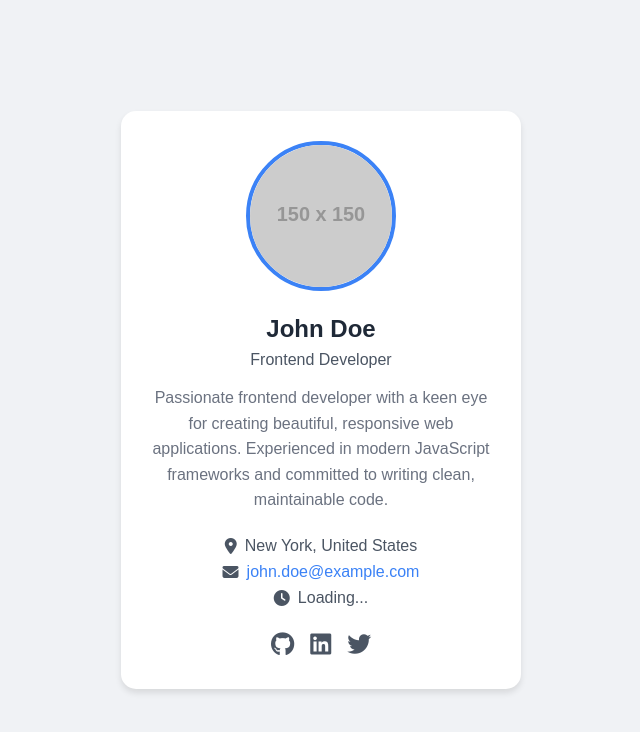
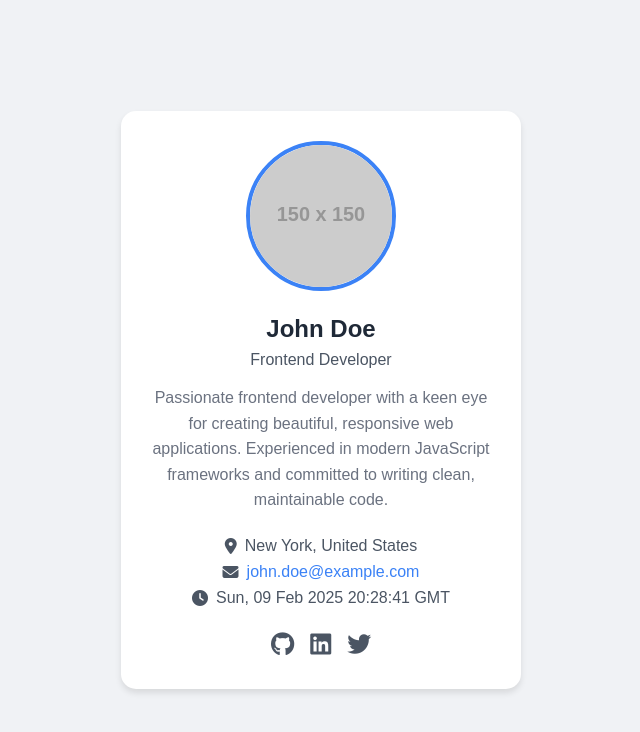
Before and after one commit to Mbelenga/HNG-Internship-Projects, a plain HTML site: page Profile-Card/index.html in a window 1280 px wide. Shown: the whole page, without its empty margins (319-959 px from the left). Drawn offline with Linux system fonts and the light colour scheme; placeholder pictures from the web are drawn by us.

Commit message:
wrote functions in javascript

```diff
--- a/Profile-Card/index.html
+++ b/Profile-Card/index.html
@@ -54,6 +54,6 @@
             </a>
         </div>
     </div>
-    <script src="script.js"></script>
+    <script src="scripts/index.js"></script>
 </body>
 </html>
--- a/Profile-Card/scripts/index.js
+++ b/Profile-Card/scripts/index.js
@@ -4,6 +4,5 @@ function updateUTCTime() {
     timeElement.textContent = now.toUTCString();
 }
 
-// Update time immediately and then every second
 updateUTCTime();
 setInterval(updateUTCTime, 1000);
```
